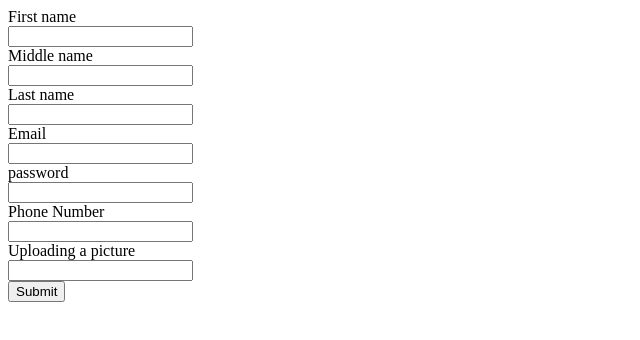
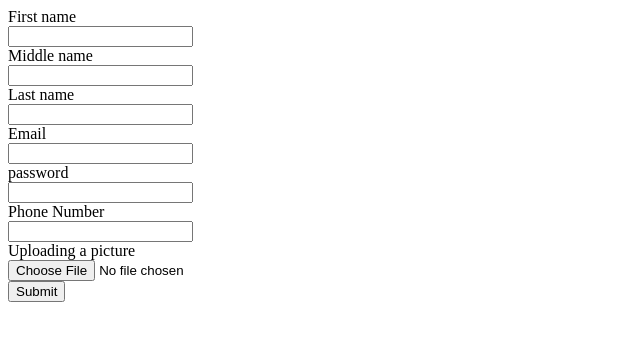
Before and after one commit to harinks/form, a plain HTML site: page index.html in a window 1280 px wide. Shown: the whole page, without its empty margins (0-640 px from the left). Drawn offline with Linux system fonts and the light colour scheme.

Commit message:
second change

```diff
--- a/index.html
+++ b/index.html
@@ -21,7 +21,7 @@
         <label for="phonenumber">Phone Number</label><br>
         <input type="number" name="" id="phonenumber"><br>
         <label for="upload">Uploading a picture</label><br>
-        <input type="text" name="" id="upload"><br>
+        <input type="file" name="" id="upload"><br>
 <button>Submit</button>
     </form>
 </body>
```
